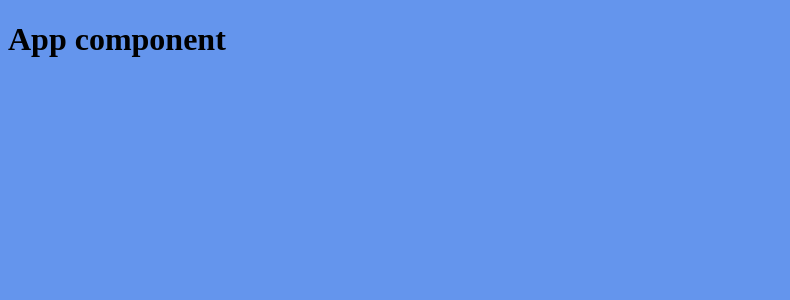
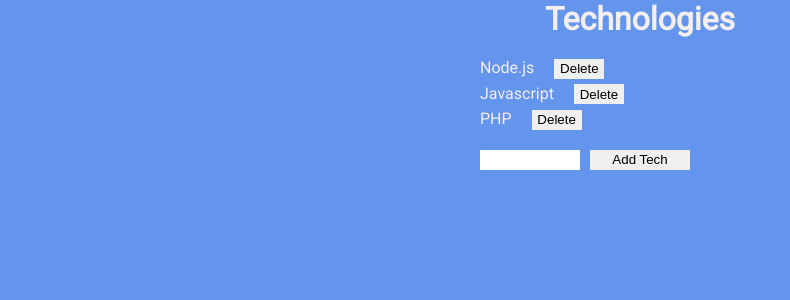
Before and after one commit to diazevedo/react-introduction-rocketseat, a React app: page / in a window 1280 px wide. Shown: the top 300 px of the page, without its empty margins (0-790 px from the left). Built offline with nearby package versions, Linux system fonts and the light colour scheme.

Commit message:
Added insert and delete techs

```diff
--- a/babel.config.js
+++ b/babel.config.js
@@ -1,3 +1,4 @@
 module.exports = {
-  presets: ["@babel/preset-env", "@babel/preset-react"]
+  presets: ["@babel/preset-env", "@babel/preset-react"],
+  plugins: ["@babel/plugin-proposal-class-properties"]
 };
--- a/package.json
+++ b/package.json
@@ -11,15 +11,16 @@
   },
   "devDependencies": {
     "@babel/core": "^7.6.0",
+    "@babel/plugin-proposal-class-properties": "^7.5.5",
     "@babel/preset-env": "^7.6.0",
     "@babel/preset-react": "^7.0.0",
     "babel-loader": "^8.0.6",
     "css-loader": "^3.2.0",
+    "file-loader": "^4.2.0",
     "style-loader": "^1.0.0",
     "webpack": "^4.39.3",
     "webpack-cli": "^3.3.8",
-    "webpack-dev-server": "^3.8.0",
-    "file-loader": "^4.2.0"
+    "webpack-dev-server": "^3.8.0"
   },
   "dependencies": {
     "react": "^16.9.0",
--- a/public/index.html
+++ b/public/index.html
@@ -4,6 +4,10 @@
     <meta charset="UTF-8" />
     <meta name="viewport" content="width=device-width, initial-scale=1.0" />
     <meta http-equiv="X-UA-Compatible" content="ie=edge" />
+    <link
+      href="https://fonts.googleapis.com/css?family=Roboto&display=swap"
+      rel="stylesheet"
+    />
     <title>Test React</title>
   </head>
   <body>
--- a/src/App.css
+++ b/src/App.css
@@ -1,3 +1,24 @@
+* {
+  border: none;
+  margin: 0;
+  padding: 0;
+}
+
 body {
   background-color: cornflowerblue;
+  color: #f5eeee;
+  height: 100vh;
+  width: 100vw;
+  font-family: "Roboto", sans-serif;
 }
+
+#app {
+  margin: 0 auto;
+  width: 50vw;
+  height: 50vh;
+}
+
+.page-title {
+  text-align: center;
+  margin-bottom: 20px;
+}
--- a/src/App.js
+++ b/src/App.js
@@ -1,8 +1,14 @@
 import React from "react";
 import "./App.css";
+import TechList from "./components/TechList";
 
 function App() {
-  return <h1>App component</h1>;
+  return (
+    <>
+      <h1 className="page-title">Technologies</h1>
+      <TechList />
+    </>
+  );
 }
 
 export default App;
--- /dev/null
+++ b/src/components/TechList.js
@@ -0,0 +1,54 @@
+import React, { Component } from "react";
+import "./style.css";
+
+class TechList extends Component {
+  state = {
+    newTech: "",
+    techs: ["Node.js", "Javascript", "PHP"]
+  };
+
+  handlleInputChange = e => {
+    this.setState({ newTech: e.target.value });
+  };
+
+  handleSubmit = e => {
+    e.preventDefault();
+    this.setState({ techs: [...this.state.techs, this.state.newTech] });
+    this.setState({ newTech: "" });
+  };
+
+  handleDelete = tech => {
+    this.setState({ techs: this.state.techs.filter(t => t !== tech) });
+  };
+
+  render() {
+    return (
+      <form onSubmit={this.handleSubmit}>
+        <h2>{this.state.newTech}</h2>
+        <ul className="tech-list">
+          {this.state.techs.map((tech, i) => (
+            <li key={i}>
+              {tech}
+              <button
+                className="button-delete-tech"
+                type="button"
+                onClick={() => this.handleDelete(tech)}
+              >
+                Delete
+              </button>
+            </li>
+          ))}
+        </ul>
+        <input
+          className="text-add-tech"
+          type="text"
+          onChange={this.handlleInputChange}
+          value={this.state.newTech}
+        />
+        <input className="button-add-tech" type="submit" value="Add Tech" />
+      </form>
+    );
+  }
+}
+
+export default TechList;
--- /dev/null
+++ b/src/components/style.css
@@ -0,0 +1,33 @@
+form {
+  width: 50%;
+  margin: 0 auto;
+}
+
+ul {
+  list-style: none;
+}
+
+li {
+  padding-bottom: 5px;
+}
+h2 {
+  text-align: center;
+  width: inherit;
+}
+
+.text-add-tech {
+  margin-right: 10px;
+}
+
+.button-add-tech,
+.text-add-tech {
+  margin-top: 15px;
+  height: 20px;
+  width: 100px;
+}
+
+.button-delete-tech {
+  margin-left: 20px;
+  height: 20px;
+  width: 50px;
+}
```
Also changed, not shown: 1 other file (tests, documents, lock files or other folders).
